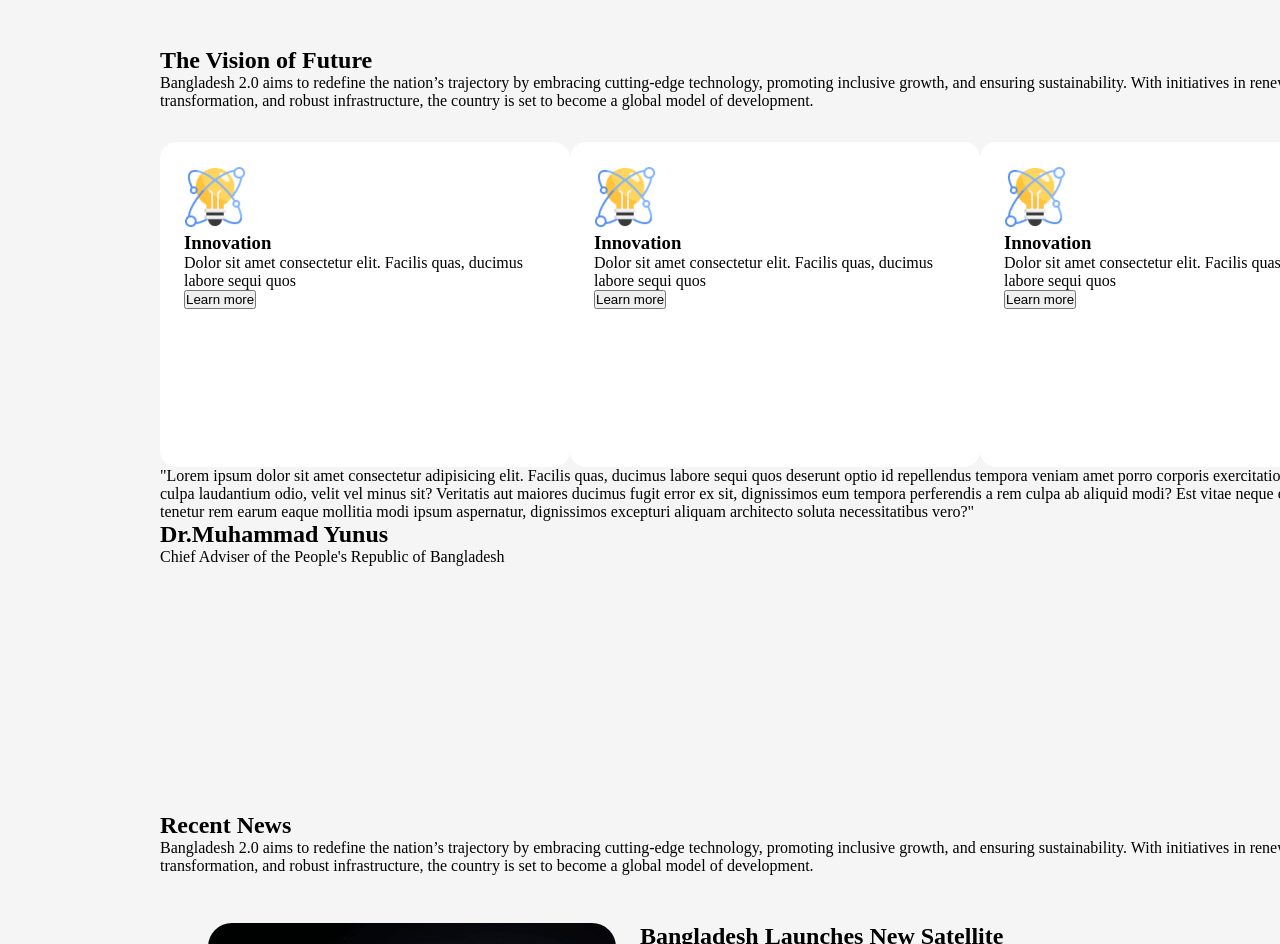
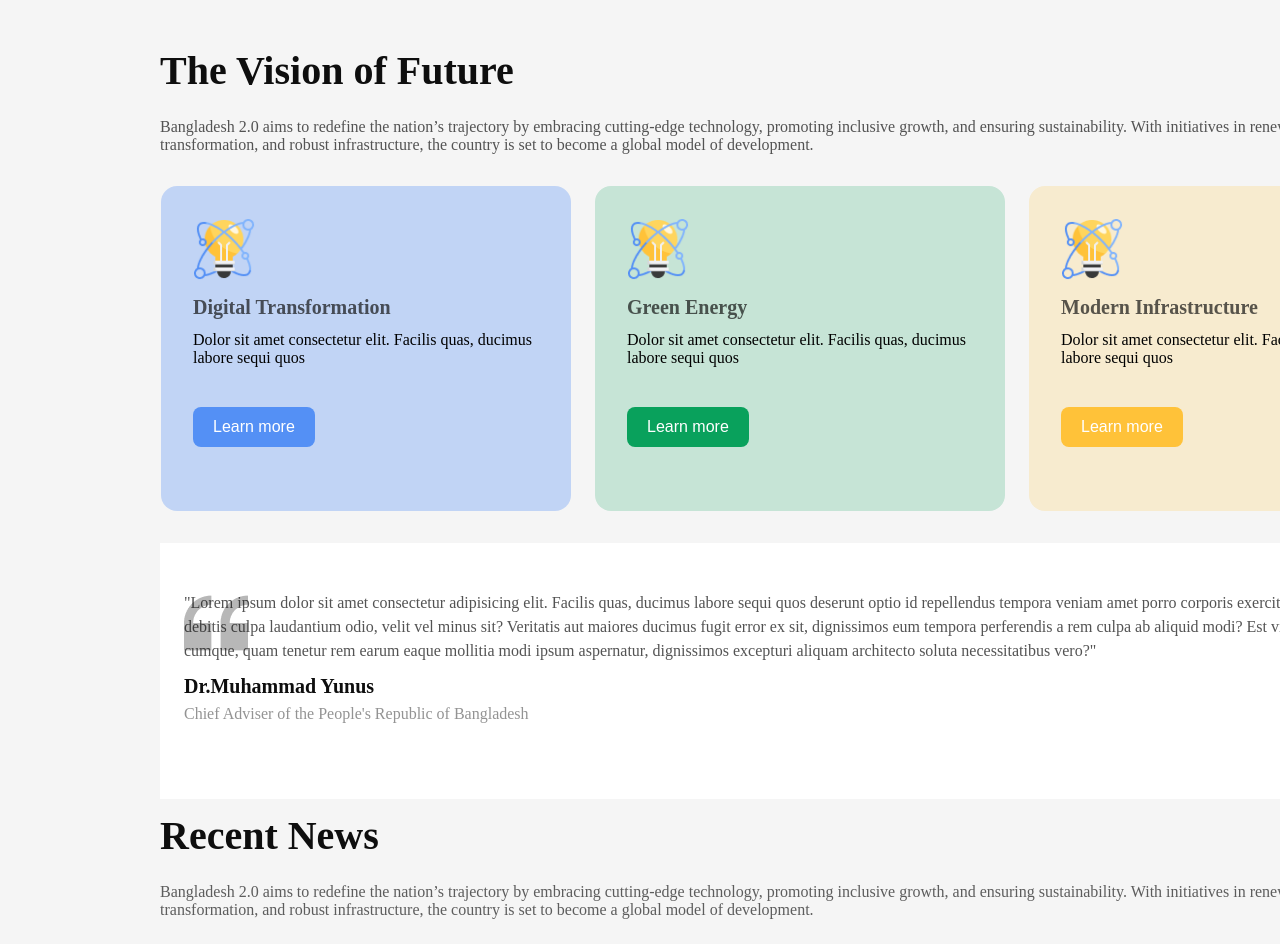
Before and after one commit to newaz2580/Assignment-1, a plain HTML site: page index.html in a window 1280 px wide. Shown: the part 1393-2337 px from the top of the page. Drawn offline with Linux system fonts and the light colour scheme.

Commit message:
added modified some code

```diff
--- a/index.html
+++ b/index.html
@@ -95,32 +95,34 @@
 
            <div class="vision-container">
             <div class="vision-card-box">
-                <div class="vision-card">
+                <div class="vision-card-1">
                     <img class="card-icon" src="assets/card-icon.png" alt="">
-                <h3 class="vision-card-title">Innovation</h3>
+                <h3 class="vision-card-title">Digital Transformation</h3>
                 <p class="vision-card-description">Dolor sit amet consectetur elit. Facilis quas, ducimus labore sequi quos </p>
-                <button>Learn more</button>
+                <button class="v-btn1">Learn more</button>
                 </div>
 
-                <div class="vision-card">
+                <div class="vision-card-2">
                     <img class="card-icon" src="assets/card-icon.png" alt="">
-                <h3 class="vision-card-title">Innovation</h3>
+                <h3 class="vision-card-title">Green Energy</h3>
                 <p class="vision-card-description">Dolor sit amet consectetur elit. Facilis quas, ducimus labore sequi quos </p>
-                <button>Learn more</button>
+                <button class="v-btn2">Learn more</button>
                 </div>
 
-                <div class="vision-card">
+                <div class="vision-card-3">
                     <img class="card-icon" src="assets/card-icon.png" alt="">
-                <h3 class="vision-card-title">Innovation</h3>
+                <h3 class="vision-card-title">Modern Infrastructure</h3>
                 <p class="vision-card-description">Dolor sit amet consectetur elit. Facilis quas, ducimus labore sequi quos </p>
-                <button>Learn more</button>
+                <button class="v-btn3">Learn more</button>
                 </div>
               </div>
               <div class="yunus">
+               <div class="yunus-content">
                 <p class="y-description">"Lorem ipsum dolor sit amet consectetur adipisicing elit. Facilis quas, ducimus labore sequi quos deserunt optio id repellendus tempora veniam amet porro corporis exercitationem numquam debitis culpa laudantium odio, velit vel minus sit? Veritatis aut maiores ducimus fugit error ex sit, dignissimos eum tempora perferendis a rem culpa ab aliquid modi? Est vitae neque esse, cumque, quam tenetur rem earum eaque mollitia modi ipsum aspernatur, dignissimos excepturi aliquam architecto soluta necessitatibus vero?"</p>
                 <h2 class="y-title">Dr.Muhammad Yunus</h2>
                 <p class="designation">Chief Adviser of the People's Republic of Bangladesh</p>
               </div>
+               </div>
            </div>
       </section>
 
@@ -144,7 +146,7 @@
                         <p class="publication"><span>Date: 05/01/2025</span> <span>Time: 10.25 PM</span></p>
                         <p class="news-des">Not until the creation and maintenance of decent conditions of life for all people are recognized and accepted as a common obligation of all people and all countries—not until then shall we,
                             with a certain degree of justification, be able to speak of humankind as civilized</p>
-                            <button news-btn>Read More</button>
+                            <button class="news-btn common-btn">Read More</button>
                     </div>
                 </div>
             </div>
@@ -157,10 +159,10 @@
 
                     <div class="news-channel-logo">
                         <img src="./assets/al-jazeera.png" alt="al-jazeera logo">
-                        <p class="publication"><span>Date: 05/01/2025</span> <span>Time: 10.25 PM</span></p>
+                        <p class="publication"><span>Date: 05/01/2025</span>  <span>Time: 10.25 PM</span></p>
                         <p class="news-des">Not until the creation and maintenance of decent conditions of life for all people are recognized and accepted as a common obligation of all people and all countries—not until then shall we,
                             with a certain degree of justification, be able to speak of humankind as civilized</p>
-                            <button news-btn>Read More</button>
+                            <button class="news-btn common-btn">Read More</button>
                     </div>
                 </div>
                 <div class="news-image">
@@ -181,7 +183,7 @@
                         <p class="publication"><span>Date: 05/01/2025</span> <span>Time: 10.25 PM</span></p>
                         <p class="news-des">Not until the creation and maintenance of decent conditions of life for all people are recognized and accepted as a common obligation of all people and all countries—not until then shall we,
                             with a certain degree of justification, be able to speak of humankind as civilized</p>
-                            <button news-btn>Read More</button>
+                            <button class=" news-btn common-btn">Read More</button>
                     </div>
                 </div>
             </div>
@@ -194,17 +196,17 @@
         <h1 class="denote-title">Denote Today</h1>
         <p class="denote-description">Bangladesh 2.0 aims to redefine the nation’s trajectory by embracing cutting-edge technology, promoting inclusive growth, and ensuring sustainability. With initiatives in renewable energy, digital transformation, and robust infrastructure.</p>
         <div class="denote-card">
-            <p class="amount-1">100 Taka</p>
-            <p class="amount-2">200 Taka</p>
-            <p class="amount-3">500 Taka</p>
-            <p class="amount-4">600 Taka</p>
+            <p class="amount-1 denote-amount">100 Taka</p>
+            <p class="amount-2 denote-amount">200 Taka</p>
+            <p class="amount-3 denote-amount">500 Taka</p>
+            <p class="amount-4 denote-amount">600 Taka</p>
 
         </div>
        <div class="denote-field">
         <input type="text" class="denote-input-field" placeholder="Other amount(Taka)">
        </div>
        <div class="denote-btn">
-        <button class="d-btn">Done Now</button>
+        <button class="d-btn common-btn">Done Now</button>
        </div>
       </section>
 
--- a/styles/style.css
+++ b/styles/style.css
@@ -150,27 +150,178 @@ ul li a{
     height: 765px;
     margin-top: 80px;
 }
-.vision-container{
-
+.vision-title{
+  font-size: 40px;
+  font-weight: bold;
+  color: #0E0E0E;
+}
+.vision-description{
+  font-size: 16px;
+  color: #0e0e0eb3;
+  margin-top: 24px;
 }
 .vision-card-box{
   display: flex;
+  align-items: center;
+  justify-content: center;
+  gap: 24px;
 }
-.vision-card{
+.vision-card-1{
     width: 410px;
     height: 325px;
     margin-top: 32px;
     padding: 24px;
     border-radius: 16px;
-    background-color: #ffffff;
+    background-color: #548ff551;
+    padding: 32px;
+  }
+
+  .vision-card-2{
+    width: 410px;
+    height: 325px;
+    margin-top: 32px;
+    padding: 24px;
+    border-radius: 16px;
+    background-color: #C6E4D6;
+    padding: 32px;
+  }
+
+  .vision-card-3{
+    width: 410px;
+    height: 325px;
+    margin-top: 32px;
+    padding: 24px;
+    border-radius: 16px;
+    background-color: #F7EBCF;
+    padding: 32px;
+  }
+
+  .card-icon img{
+    width:64px ;
+    height: 64px;
+  }
+  .vision-card-title{
+    margin: 12px 0;
+    font-size: 20px;
+    font-weight: bold;
+    color: #0e0e0eb0;
+  }
+  .v-btn1{
+    margin: 40px 0;
+    padding: 11px 20px;
+    border-radius: 8px;
+    background-color: #5490F5;
+    color: #FFFFFF;
+    font-size: 16px;
+    font-weight: 600px;
+    border: none;
+  }
+
+  .v-btn2{
+    margin: 40px 0;
+    padding: 11px 20px;
+    border-radius: 8px;
+    background-color: #09A15C;
+    color: #FFFFFF;
+    font-size: 16px;
+    font-weight: 600px;
+    border: none;
+  }
+
+  .v-btn3{
+    margin: 40px 0;
+    padding: 11px 20px;
+    border-radius: 8px;
+    background-color: #FFC239;
+    color: #FFFFFF;
+    font-size: 16px;
+    font-weight: 600px;
+    border: none;
+  }
+  .v-btn1:hover{
+    background-color: rgb(16, 225, 131);
+  }
+  .v-btn2:hover{
+    background-color: rgb(81, 112, 8);
+  }
+  .v-btn3:hover{
+    background-color: rgb(225, 120, 16);
+  }
+
+.yunus{
+  background-color: #ffffff;
+  height: 256px;
+  margin-top: 32px;
+
 }
+.yunus-content{
+
+  padding:48px 24px ;
+
+}
+.y-description{
+  background-image: url(../assets/quote-bg.png);
+  background-repeat: no-repeat;
+  margin:20px 25pxpx ;
+  font-size: 16px;
+  color: #0e0e0eb6;
+  line-height: 24px;
+  margin-bottom: 12px;
+}
+.y-title{
+  font-size: 20px;
+  font-weight: 600;
+  margin-bottom: 4px;
+  color: #0E0E0E;
+}
+.designation{
+  font-size: 16px;
+  line-height: 24px;
+  color: #0e0e0e72;
+}
+
+
 .news-section{
   height: 1410px;
 }
+.newstype{
+  font-size: 40px;
+  font-weight: bold;
+  margin-bottom: 24px;
+  color: #0E0E0E;
+}
+.news-descriptions{
+  font-size: 16px;
+  color: #0e0e0ea8;
+  margin-bottom: 32px;
+}
 .news{
   display: flex;
-  gap: 24px;
+  justify-content: center;
+  align-items: center;
+  gap: 32px;
+  margin-top: 24px;
   padding: 48px;
+  background-color: #ffffff;
+  border-radius: 24px;
+
+}
+.news-heading{
+  font-size: 32px;
+  font-weight: bold;
+  color: #0E0E0E;
+}
+.news-channel-logo{
+  margin: 12px 0;
+}
+.publication {
+  margin-bottom: 12px;
+  color: #0e0e0eb8;
+}
+.news-des{
+  font-size: 16px;
+  line-height: 24px;
+  color: #0e0e0eb8;
 }
 .news-image img{
   width: 408px;
@@ -180,6 +331,9 @@ ul li a{
 .news-content{
   width: 744px;
   height: 290px;
+
+
+
 }
 
 /* denote section style start */
@@ -217,12 +371,19 @@ ul li a{
   .amount-2{
     width: 252px;
     height: 128px;
+
     display: flex;
     align-items: center;
     justify-content: center;
     border-radius: 16px;
-    background-color: #ffffff;
+    background-color: #C6E4D6;
     padding: 40px;
+
+  }
+  .denote-amount{
+    font-size: 40px;
+    font-weight: bold;
+    color: #0E0E0E;
   }
   .amount-3{
     width: 243px;
@@ -279,7 +440,7 @@ ul li a{
 
 
 .newsLetter{
-
+    margin-bottom: 80px;
     height: 395px;
     background-color: #C6E4D6;
     text-align: center;
@@ -318,24 +479,43 @@ ul li a{
 
     display: flex;
     justify-content: space-between;
+    align-items: center;
 }
 .form input{
     width: 600px;
     border: none;
     outline: 0;
-    padding: 24px 17px;
-    border-radius: 24px 0 0 24px ;
+    padding: 17px 34px;
+}
+
+.common-btn{
+  border: 0;
+  background-color: #006A50;
+  color: #ffffff;
+  padding: 13px 26px;
+  font-size: 18px;
+  font-weight: 600;
+  border-radius: 8px;
+  margin-top: 32px;
 }
 .sub-btn{
-  width: 150px;
-    border: 0;
-    background-color: #006A50;
-    color: #ffffff;
-    padding: 24px 17px;
-    border-radius: 0 24px 24px 0;
+
+  border: 0;
+  background-color: #006A50;
+  color: #ffffff;
+  padding: 17px 34px;
+  font-size: 18px;
+  font-weight: 600;
+
 
 }
-
+.promise{
+ margin: 24px 64px;
+}
+::placeholder{
+  font-size: 16px;
+  color: #0e0e0e3f;
+}
 
 
 
```
